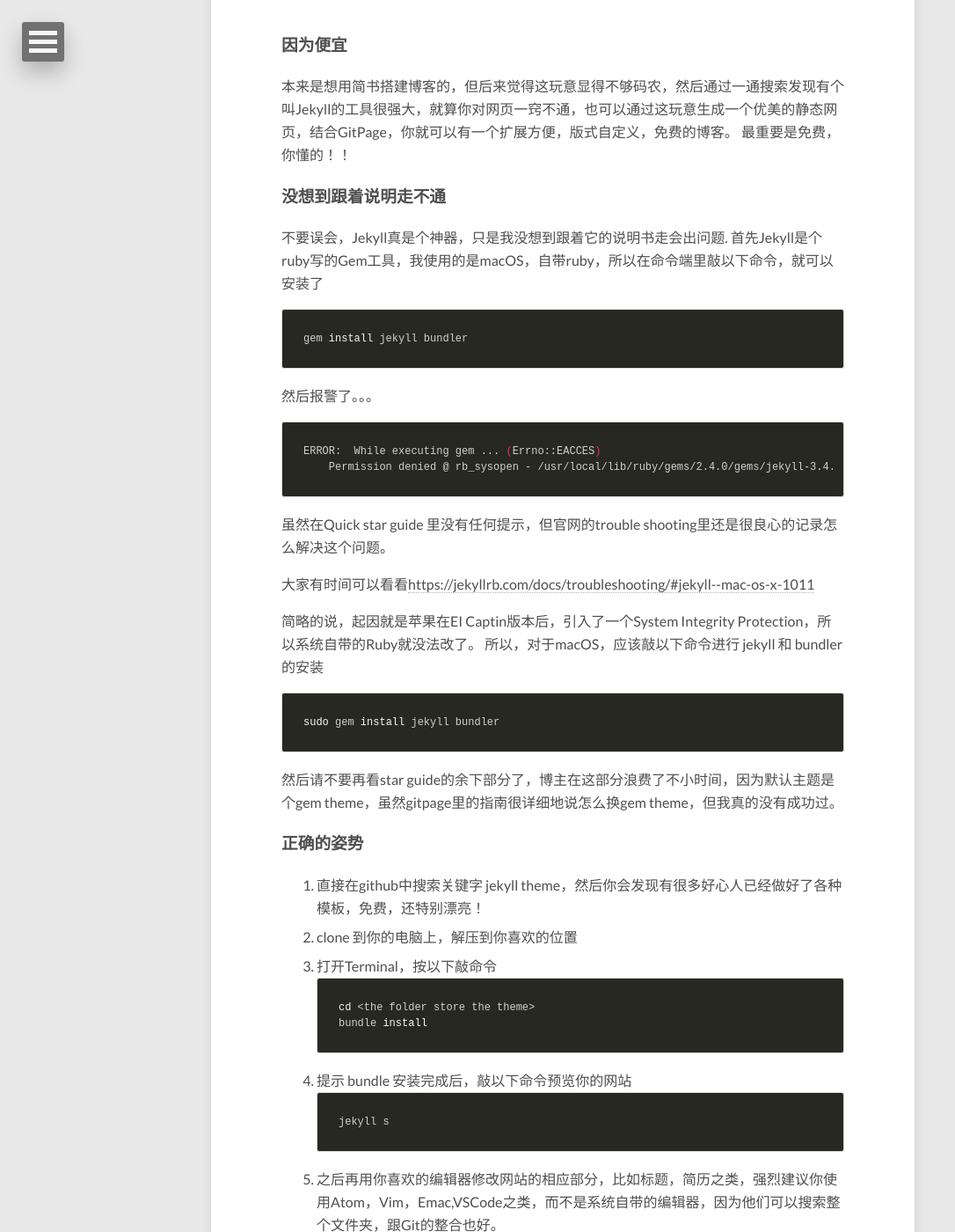
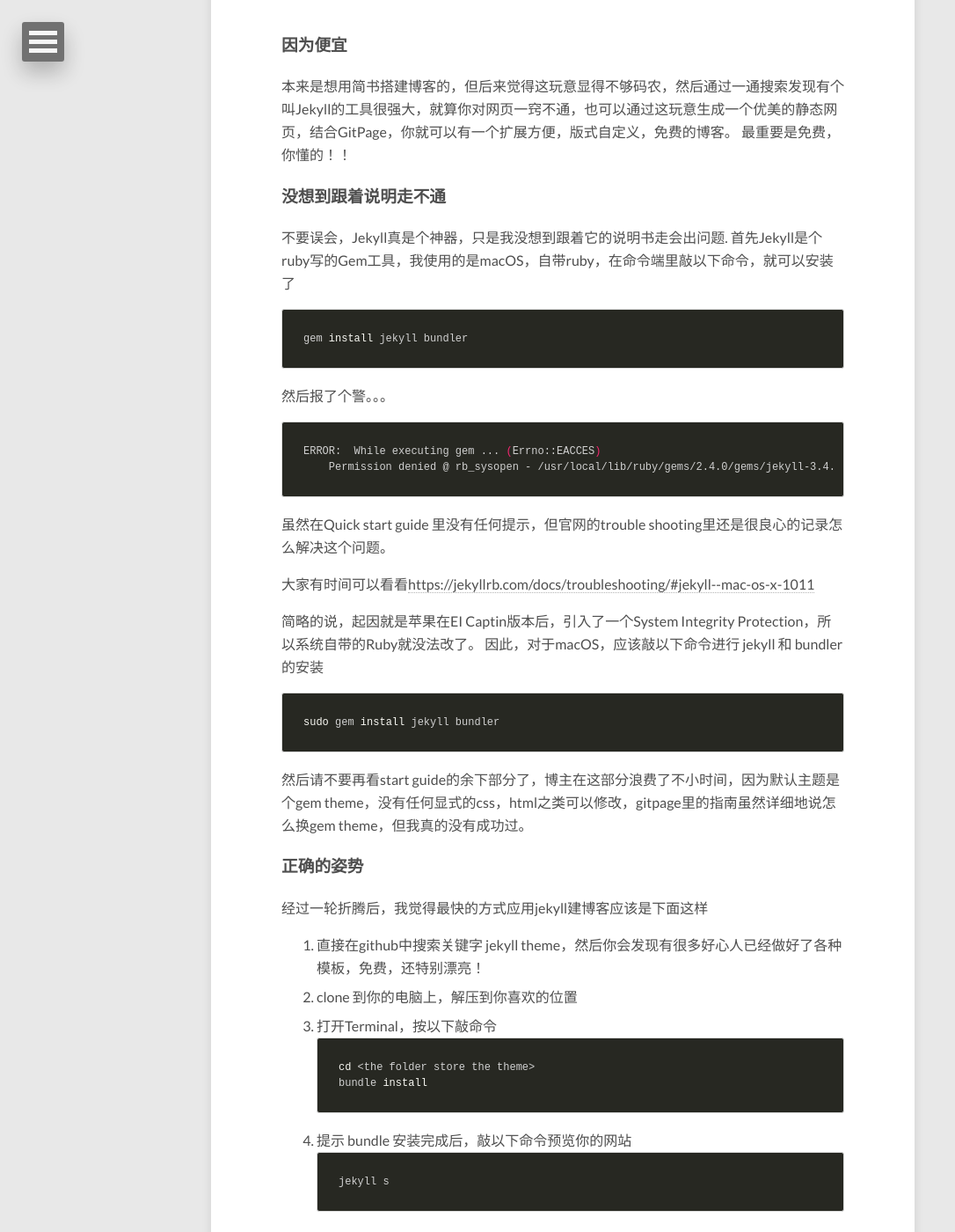
Before and after one commit to SamPan1988/SamPan1988.github.io, a Jekyll site: the page built from _posts/2017-02-25-Tips-TrapOfBuildingBlog.md, in a window 1280 px wide and 1400 px high, scrolled down 483 px. Shown: the whole window at 88% size, without its empty margins (0-1086 px from the left). Built offline with Jekyll 4.4.1, drawn with Linux system fonts in a browser that asks for light colours; nearby versions of some CDN libraries.

Commit message:
change the content

````diff
--- a/_posts/2017-02-25-Tips-TrapOfBuildingBlog.md
+++ b/_posts/2017-02-25-Tips-TrapOfBuildingBlog.md
@@ -15,27 +15,29 @@ image:
 ### 没想到跟着说明走不通
 
 不要误会，Jekyll真是个神器，只是我没想到跟着它的说明书走会出问题.
-首先Jekyll是个ruby写的Gem工具，我使用的是macOS，自带ruby，所以在命令端里敲以下命令，就可以安装了
+首先Jekyll是个ruby写的Gem工具，我使用的是macOS，自带ruby，在命令端里敲以下命令，就可以安装了
 ```bash
 gem install jekyll bundler
 ```
-然后报警了。。。
+然后报了个警。。。
 ```bash
 ERROR:  While executing gem ... (Errno::EACCES)
     Permission denied @ rb_sysopen - /usr/local/lib/ruby/gems/2.4.0/gems/jekyll-3.4.0/.rubocop.yml
 ```
-虽然在Quick star guide 里没有任何提示，但官网的trouble shooting里还是很良心的记录怎么解决这个问题。
+虽然在Quick start guide 里没有任何提示，但官网的trouble shooting里还是很良心的记录怎么解决这个问题。
 
 大家有时间可以看看<https://jekyllrb.com/docs/troubleshooting/#jekyll--mac-os-x-1011>
 
 简略的说，起因就是苹果在EI Captin版本后，引入了一个System Integrity Protection，所以系统自带的Ruby就没法改了。
-所以，对于macOS，应该敲以下命令进行 jekyll 和 bundler的安装
+因此，对于macOS，应该敲以下命令进行 jekyll 和 bundler的安装
 ```bash
 sudo gem install jekyll bundler
 ```
-然后请不要再看star guide的余下部分了，博主在这部分浪费了不小时间，因为默认主题是个gem theme，虽然gitpage里的指南很详细地说怎么换gem theme，但我真的没有成功过。
+然后请不要再看start guide的余下部分了，博主在这部分浪费了不小时间，因为默认主题是个gem theme，没有任何显式的css，html之类可以修改，gitpage里的指南虽然详细地说怎么换gem theme，但我真的没有成功过。
 
 ### 正确的姿势
+
+经过一轮折腾后，我觉得最快的方式应用jekyll建博客应该是下面这样
 
 1. 直接在github中搜索关键字 jekyll theme，然后你会发现有很多好心人已经做好了各种模板，免费，还特别漂亮！
 2. clone 到你的电脑上，解压到你喜欢的位置
````
